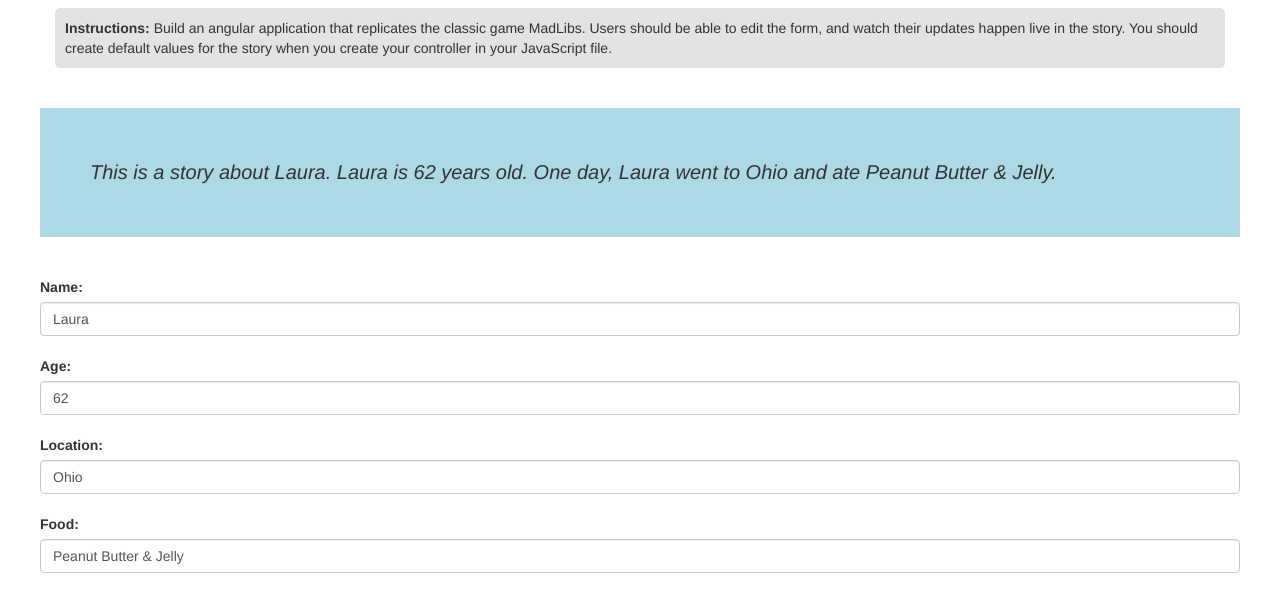
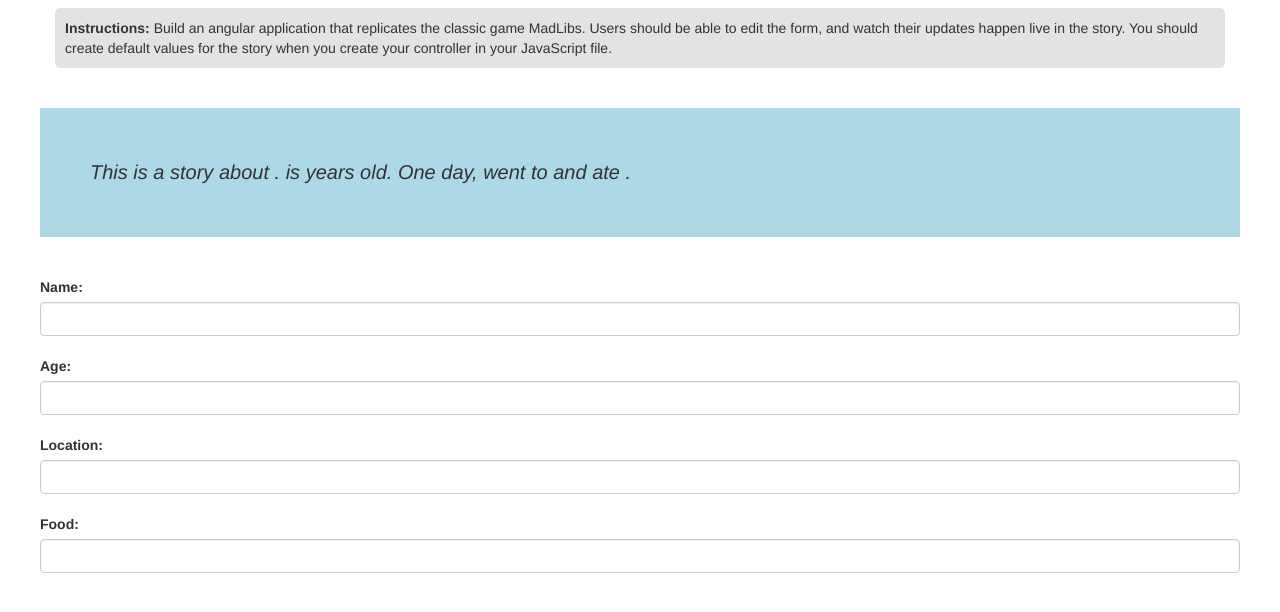
Before and after one commit to yipang/angular-2, a plain HTML site: page mad-libs/index.html in a window 1280 px wide. Shown: the part 352-964 px from the top of the page. Drawn offline with nearby package versions, Linux system fonts and the light colour scheme.

Commit message:
Removed answer from mad-libs

```diff
--- a/mad-libs/index.html
+++ b/mad-libs/index.html
@@ -25,40 +25,34 @@
 		</div>
 
 
-
-		<!-- Bind your application to this controller -->
-		<div id="madlib">
-
-		</div>
-
 		<!-- Initiate you application.  -->
-		<div ng-app="myApp" ng-controller="madCtrl">
+		<div>
 
 			<!-- Story: bind your variables where appropriate -->
 			<p id="story">
-				This is a story about <text ng-bind="name"></text>.
-				<text ng-bind="name"></text> is <text ng-bind="age"></text>
-				years old.  One day, <text ng-bind="name"></text> went to
-				<text ng-bind="location"></text> and ate <text ng-bind="food"></text>.
+				This is a story about <text></text>.
+				<text></text> is <text></text>
+				years old.  One day, <text></text> went to
+				<text></text> and ate <text></text>.
 			</p>
 
 			<!-- Form: associate the appropriate model with each input element -->
 			<form>
 				<!-- Name -->
 				<label for="name">Name:</label>
-				<input class="form-control" ng-model="name" id="name"></input><br/>
+				<input class="form-control" id="name"></input><br/>
 
 				<!-- Age -->
 				<label for="age">Age:</label>
-				<input class="form-control" ng-model="age" id="age"></input><br/>
+				<input class="form-control" id="age"></input><br/>
 
 				<!-- Location -->
 				<label for="location">Location:</label>
-				<input class="form-control" ng-model="location" id="location"></input><br/>
+				<input class="form-control" id="location"></input><br/>
 
 				<!-- Food -->
 				<label for="food">Food:</label>
-				<input class="form-control" ng-model="food" id="food"></input><br/>
+				<input class="form-control" id="food"></input><br/>
 			</form>
 		</div>
 	</body>
--- a/mad-libs/js/main.js
+++ b/mad-libs/js/main.js
@@ -1,12 +1,7 @@
 // Create application
-var myApp = angular.module('myApp', []);
+
 
 // Bind controller madCtrl
-myApp.controller('madCtrl', function($scope) {
 
-// Set initial values for name, age, location, and food
-	$scope.name = "Laura";
-	$scope.age = 62;
-	$scope.location = "Ohio";
-	$scope.food = 'Peanut Butter & Jelly';
-});
+
+	// Set initial values for name, age, location, and food
```
